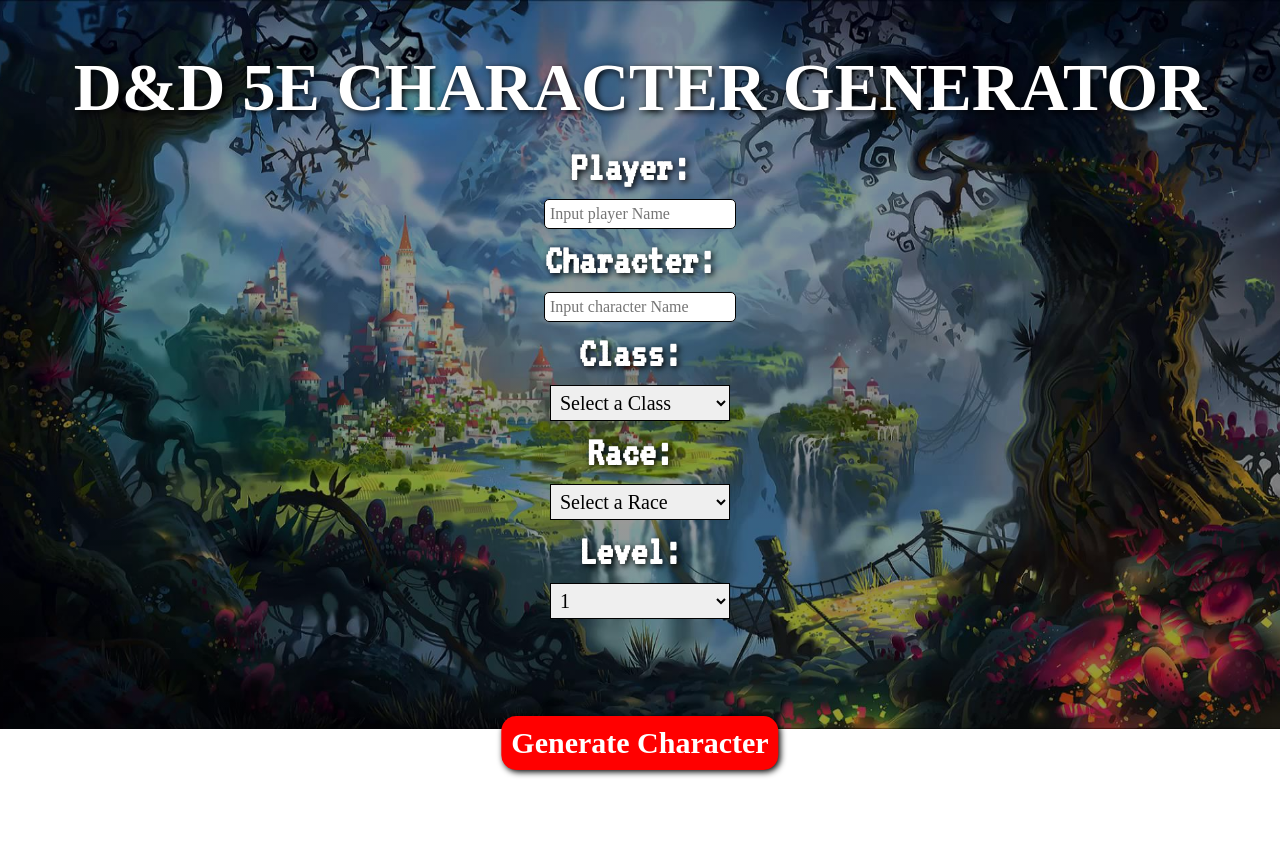
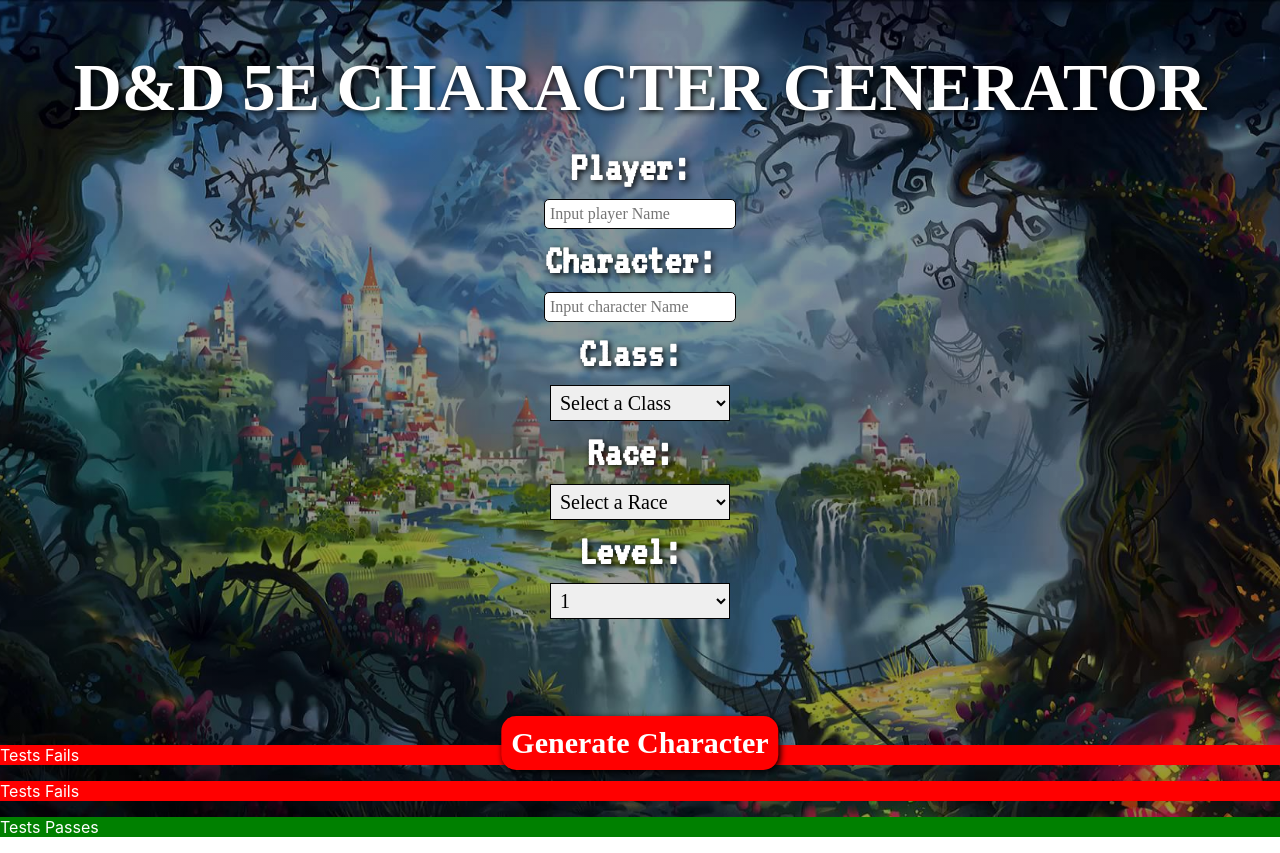
Before and after one commit to Jaden-Drury/Fantasy-Character-Generator, a React (Create React App) app in the folder finalproject/: page / in a window 1280 px wide. Before the commit the page ends 800 px from the top, so only its background shows below. Built offline with nearby package versions, Linux system fonts and the light colour scheme; a web font is replaced by a local one.

Commit message:
Add Skill test
Test shall pass true if skills are not equal to zero

```diff
--- a/finalproject/src/App.js
+++ b/finalproject/src/App.js
@@ -107,7 +107,7 @@
             {this.printable()}
 
             {/*/!*Uncomment The below line to enable testing*!/*/}
-            {/*<ReactTest playerName={this.state.playerName} characterName={this.state.characterName} userClass={this.state.userClass} race={this.state.race} level={this.state.level}/>*/}
+            <ReactTest playerName={this.state.playerName} characterName={this.state.characterName} userClass={this.state.userClass} race={this.state.race} level={this.state.level} strength={this.state.strength} intelligence={this.state.intelligence} constitution={this.state.constitution} wisdom={this.state.wisdom} dexterity={this.state.dexterity} charisma={this.state.charisma}/>
             {/*/!*Uncomment The above line to enable testing*!/*/}
 
             <button className="generate" onClick={this.generate}>
--- a/finalproject/src/testRender/ReactTest.js
+++ b/finalproject/src/testRender/ReactTest.js
@@ -56,6 +56,21 @@
         }
     }
 
+    SkillsNotZero(){
+        if(this.props.strength === 0 || this.props.intelligence === 0 || this.props.constitution === 0 || this.props.wisdom === 0 || this.props.dexterity === 0 || this.props.charisma === 0 ){
+            console.log("Test is False and Fails")
+            return(
+                <Fail/>
+            )
+        }else{
+            console.log("Test is True and Passes")
+            return(
+                <Pass/>
+            )
+
+        }
+    }
+
     render(){
         this.NameNotNull()
         return(
@@ -64,6 +79,7 @@
 
                 {this.NameNotNull()}
                 {this.DropNotNull()}
+                {this.SkillsNotZero()}
 
             </div>
         );
```
Also changed, not shown: finalproject/src/setupTests.js (deleted, +0 -4 lines), 1 other file (tests, documents, lock files or other folders).
